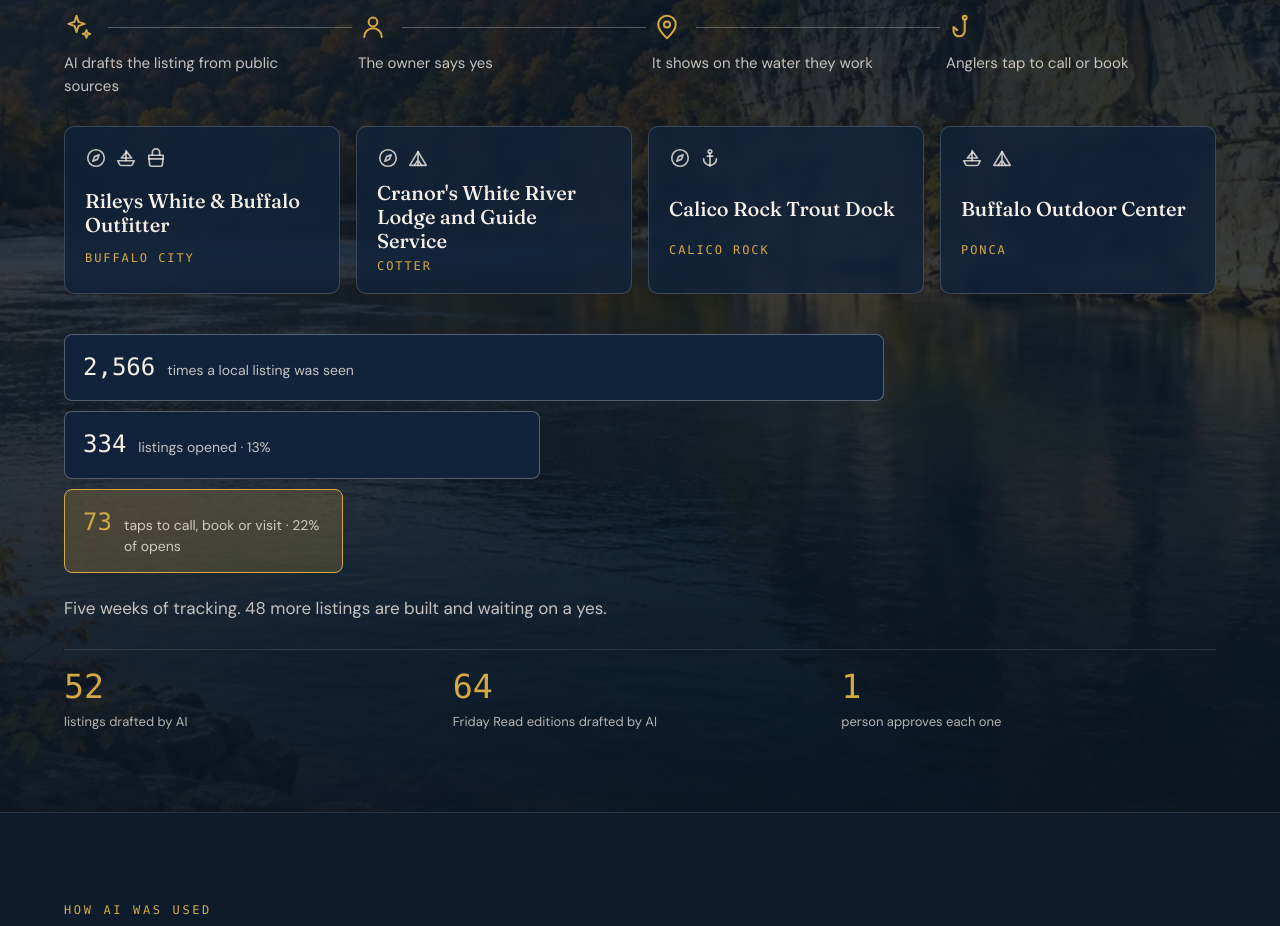
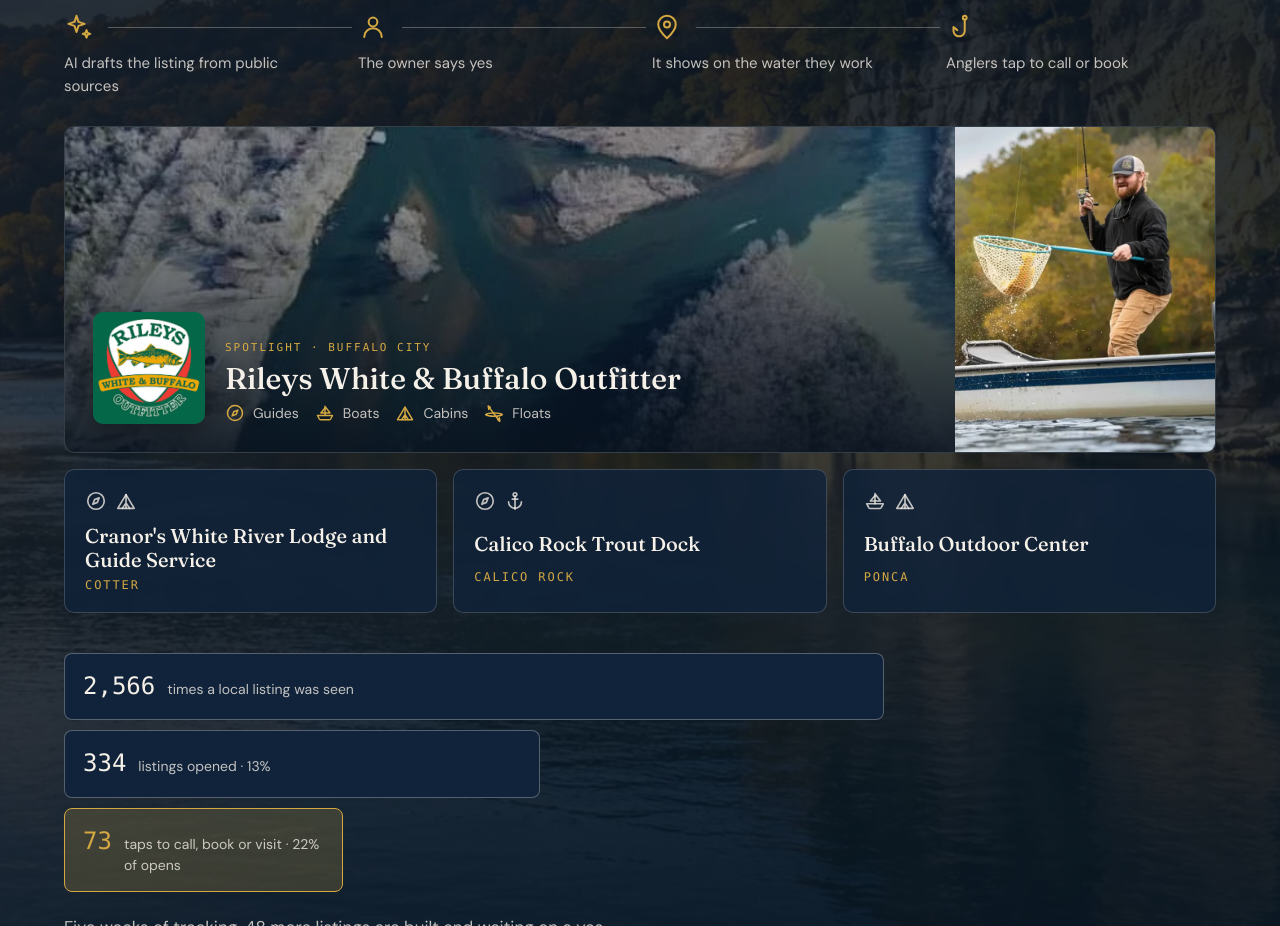
Before and after one commit to sirgaladad/talewatersandtides-marketing, a plain HTML site: page neptune/index.html in a window 1280 px wide. Shown: the part 3160-4086 px from the top of the page. Drawn offline with Linux system fonts and the light colour scheme; a web font is replaced by a local one.

Commit message:
[UX] Neptune page: outfitter spotlight with Rileys' logo and photos
Co-Authored-By: Claude Fable 5.2 <noreply@anthropic.com>
Claude-Session: https://claude.ai/code/session_01VsqC9LM6snDLoWEG1nePCS

```diff
--- a/assets/css/neptune.css
+++ b/assets/css/neptune.css
@@ -446,3 +446,25 @@
 .np-nameline { font-family: var(--f-display); font-style: italic; font-size: clamp(18px, 2vw, 22px); color: var(--text-2); text-align: center; margin: 48px auto 12px; max-width: 640px; }
 @media (max-width: 899px) { .np-flow { grid-template-columns: 1fr 1fr; } .np-flow li::after { display: none; } }
 @media print { .np .np-flow li, .np .np-nameline { color: #111 !important; } .np .np-flow .np-ic { color: var(--gold-ink) !important; } }
+
+/* ---------- outfitter spotlight (their brand assets) ---------- */
+.np-spot { position: relative; margin: 0 0 16px; display: grid; grid-template-columns: minmax(0, 1fr) 260px; min-height: 300px; border-radius: var(--radius); overflow: hidden; border: 1px solid var(--line-2); background: var(--navy-deep); }
+.np-spot-bg { position: absolute; inset: 0; width: 100%; height: 100%; object-fit: cover; opacity: 0.55; }
+.np-spot-in { position: relative; display: flex; align-items: flex-end; gap: 20px; padding: 28px; background: linear-gradient(0deg, rgba(8, 18, 30, 0.88) 0%, rgba(8, 18, 30, 0) 75%); }
+.np-spot-logo { width: 112px; height: 112px; border-radius: var(--radius); flex: none; box-shadow: 0 6px 24px rgba(0, 0, 0, 0.4); }
+.np-spot figcaption { display: grid; gap: 6px; }
+.np-spot figcaption b { font-family: var(--f-display); font-weight: 500; font-size: clamp(22px, 2.4vw, 30px); line-height: 1.15; color: var(--text); }
+.np-spot .label { color: var(--gold); }
+.np-spot-ic { display: flex; flex-wrap: wrap; align-items: center; gap: 6px 8px; font-size: 14px; color: var(--text-2); }
+.np-spot-ic .np-ic { color: var(--gold); margin-left: 8px; }
+.np-spot-ic .np-ic:first-child { margin-left: 0; }
+.np-spot-guide { position: relative; width: 100%; height: 100%; object-fit: cover; object-position: 50% 30%; }
+.np-biz-3 { grid-template-columns: repeat(3, minmax(0, 1fr)); }
+@media (max-width: 760px) {
+  .np-spot { grid-template-columns: 1fr; }
+  .np-spot-guide { height: 260px; order: -1; }
+  .np-spot-in { padding: 20px; }
+  .np-spot-logo { width: 84px; height: 84px; }
+  .np-biz-3 { grid-template-columns: 1fr; }
+}
+@media print { .np-spot-bg { opacity: 1; } .np-spot { break-inside: avoid; } }
--- a/neptune/index.html
+++ b/neptune/index.html
@@ -192,8 +192,19 @@
       <li><svg class="np-ic np-ic-lg" aria-hidden="true"><use href="/assets/neptune/icons.svg#i-pin"/></svg><span>It shows on the water they work</span></li>
       <li><svg class="np-ic np-ic-lg" aria-hidden="true"><use href="/assets/neptune/icons.svg#i-hook"/></svg><span>Anglers tap to call or book</span></li>
     </ol>
-    <ul class="np-biz">
-      <li><span class="np-bizic"><svg class="np-ic" aria-hidden="true"><use href="/assets/neptune/icons.svg#i-compass"/></svg><svg class="np-ic" aria-hidden="true"><use href="/assets/neptune/icons.svg#i-boat"/></svg><svg class="np-ic" aria-hidden="true"><use href="/assets/neptune/icons.svg#i-tackle"/></svg></span><b>Rileys White &amp; Buffalo Outfitter</b><span>Buffalo City</span></li>
+    <figure class="np-spot">
+      <img class="np-spot-bg" src="/assets/neptune/rileys-confluence.webp" alt="Aerial view of the Buffalo River meeting the White River at Buffalo City" width="750" height="420" loading="lazy">
+      <div class="np-spot-in">
+        <img class="np-spot-logo" src="/assets/neptune/rileys-logo.png" alt="Rileys White and Buffalo Outfitter logo" width="256" height="256" loading="lazy">
+        <figcaption>
+          <span class="label">Spotlight · Buffalo City</span>
+          <b>Rileys White &amp; Buffalo Outfitter</b>
+          <span class="np-spot-ic"><svg class="np-ic" aria-hidden="true"><use href="/assets/neptune/icons.svg#i-compass"/></svg>Guides<svg class="np-ic" aria-hidden="true"><use href="/assets/neptune/icons.svg#i-boat"/></svg>Boats<svg class="np-ic" aria-hidden="true"><use href="/assets/neptune/icons.svg#i-tent"/></svg>Cabins<svg class="np-ic" aria-hidden="true"><use href="/assets/neptune/icons.svg#i-kayak"/></svg>Floats</span>
+        </figcaption>
+      </div>
+      <img class="np-spot-guide" src="/assets/neptune/rileys-guide.webp" alt="Rileys guide Gavin Riley netting a trout from a river boat" width="640" height="800" loading="lazy">
+    </figure>
+    <ul class="np-biz np-biz-3">
       <li><span class="np-bizic"><svg class="np-ic" aria-hidden="true"><use href="/assets/neptune/icons.svg#i-compass"/></svg><svg class="np-ic" aria-hidden="true"><use href="/assets/neptune/icons.svg#i-tent"/></svg></span><b>Cranor's White River Lodge and Guide Service</b><span>Cotter</span></li>
       <li><span class="np-bizic"><svg class="np-ic" aria-hidden="true"><use href="/assets/neptune/icons.svg#i-compass"/></svg><svg class="np-ic" aria-hidden="true"><use href="/assets/neptune/icons.svg#i-anchor"/></svg></span><b>Calico Rock Trout Dock</b><span>Calico Rock</span></li>
       <li><span class="np-bizic"><svg class="np-ic" aria-hidden="true"><use href="/assets/neptune/icons.svg#i-boat"/></svg><svg class="np-ic" aria-hidden="true"><use href="/assets/neptune/icons.svg#i-tent"/></svg></span><b>Buffalo Outdoor Center</b><span>Ponca</span></li>
```
Also changed, not shown: assets/neptune/rileys-confluence.webp (added), assets/neptune/rileys-guide.webp (added), assets/neptune/rileys-logo.png (added), 1 other file.
